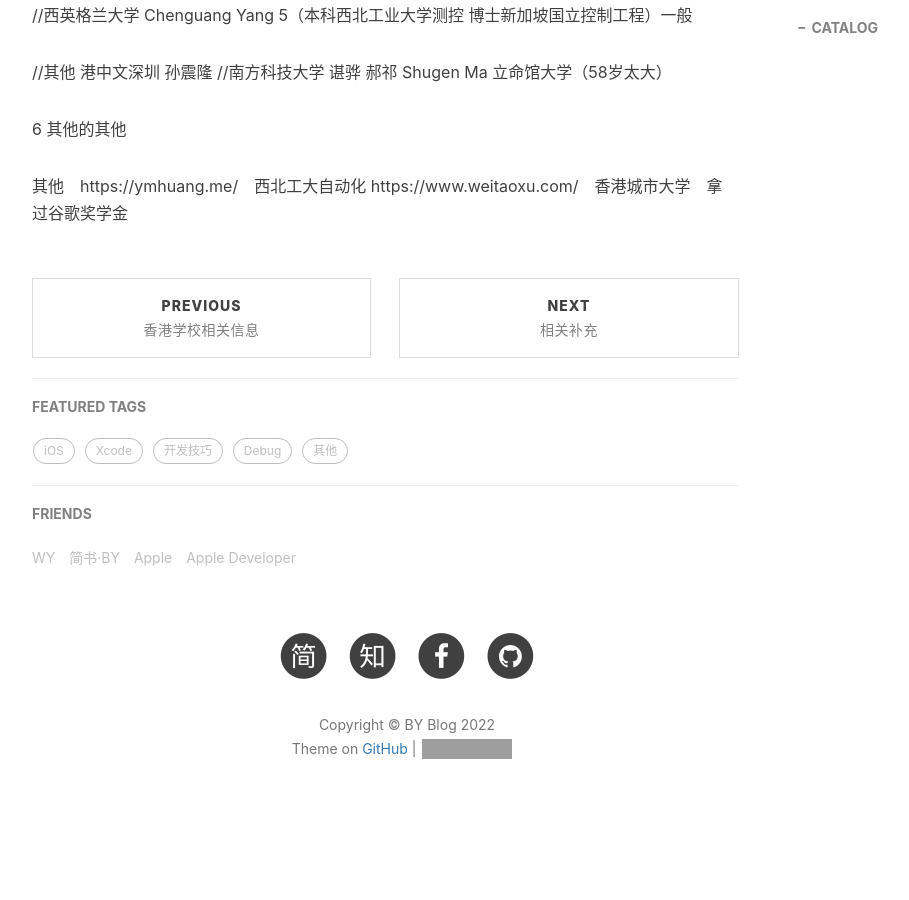
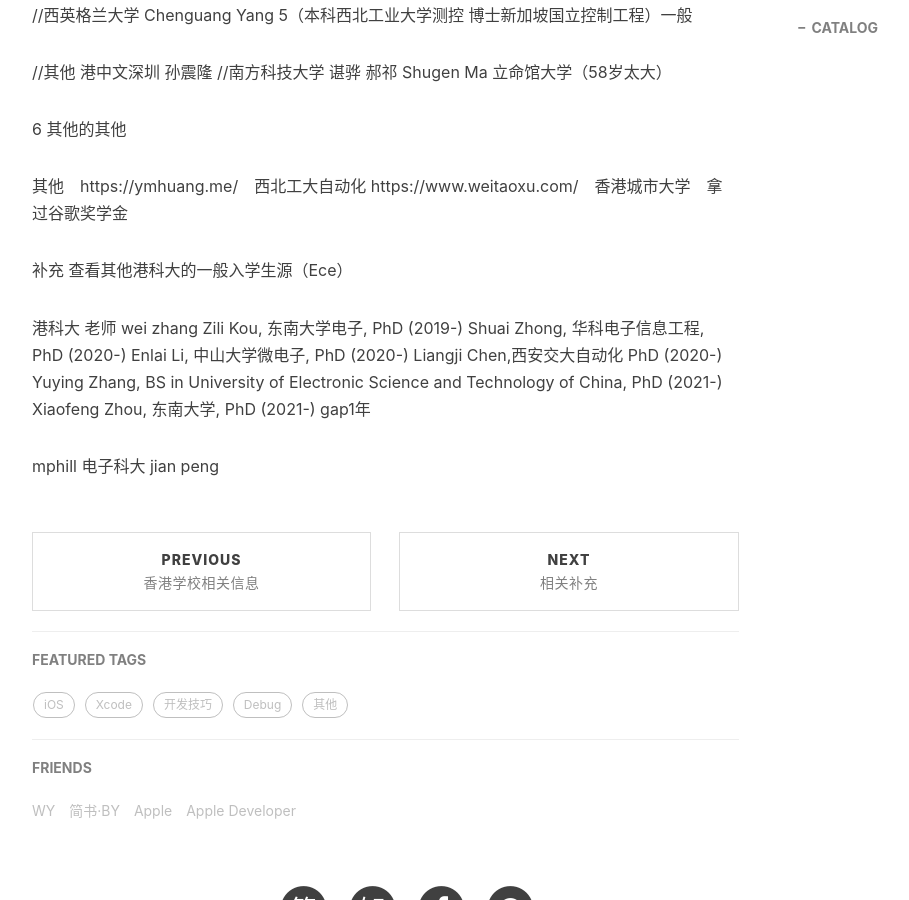
Before and after one commit to pengjiao123/pengjiao123.github.io, a Jekyll site: the page built from _posts/2022-06-18-实习相关.md, in a window 1280 px wide and 900 px high, scrolled down 4561 px. Shown: the whole window, without its empty margins (233-1142 px from the left). Built offline with Jekyll 4.4.1, drawn with Linux system fonts in a browser that asks for light colours; nearby versions of some CDN libraries; comment, search, counter and statistics services are not loaded; before the commit the page ends 5414 px from its top, so only the background shows below that; grey boxes are pictures that could not be loaded.

Commit message:
Update 2022-06-18-实习相关.md

```diff
--- a/_posts/2022-06-18-实习相关.md
+++ b/_posts/2022-06-18-实习相关.md
@@ -253,3 +253,19 @@
 
 其他　https://ymhuang.me/　西北工大自动化
 https://www.weitaoxu.com/　香港城市大学　拿过谷歌奖学金
+
+
+
+
+补充 查看其他港科大的一般入学生源（Ece）
+
+港科大 老师 wei zhang
+Zili Kou, 东南大学电子, PhD (2019-)
+Shuai Zhong, 华科电子信息工程, PhD (2020-)
+Enlai Li, 中山大学微电子, PhD (2020-)
+Liangji Chen,西安交大自动化 PhD (2020-)
+Yuying Zhang, BS in University of Electronic Science and Technology of China, PhD (2021-)
+Xiaofeng Zhou, 东南大学, PhD (2021-) gap1年
+
+
+mphill 电子科大 jian peng
```
